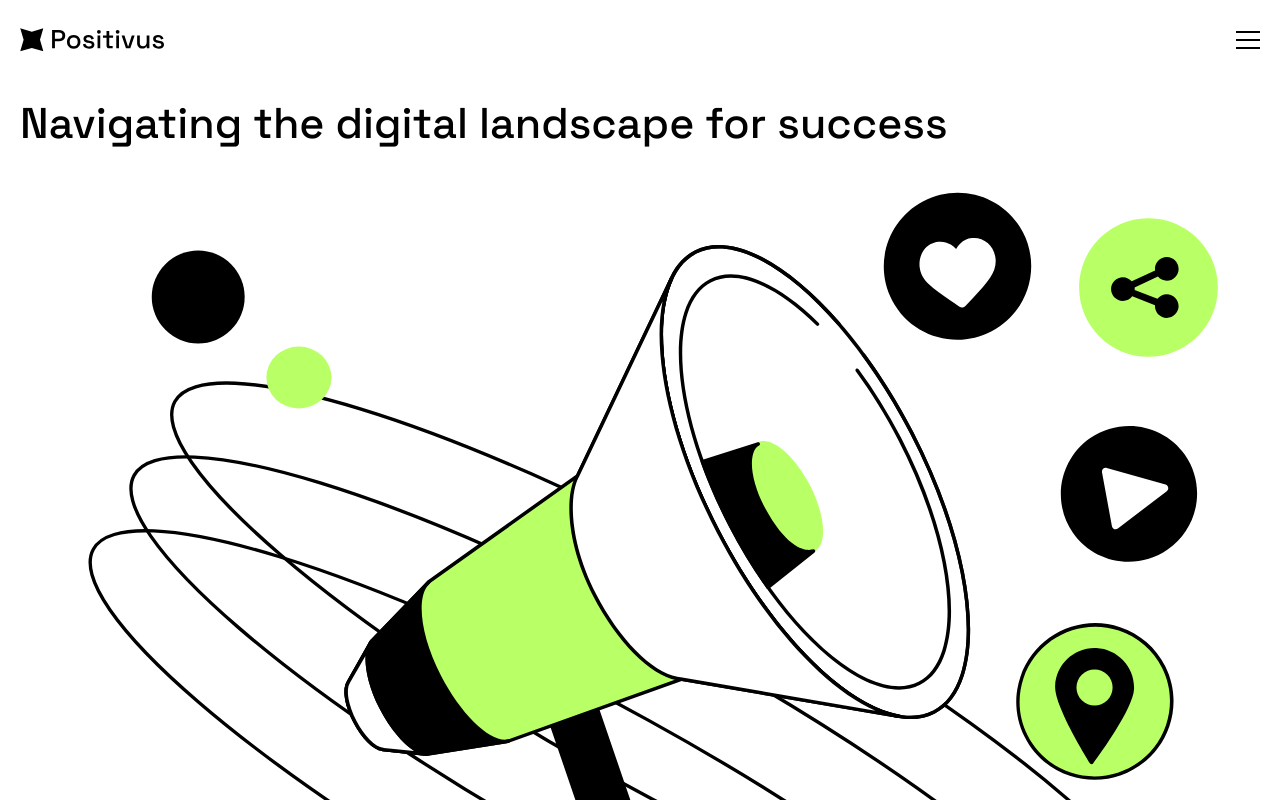
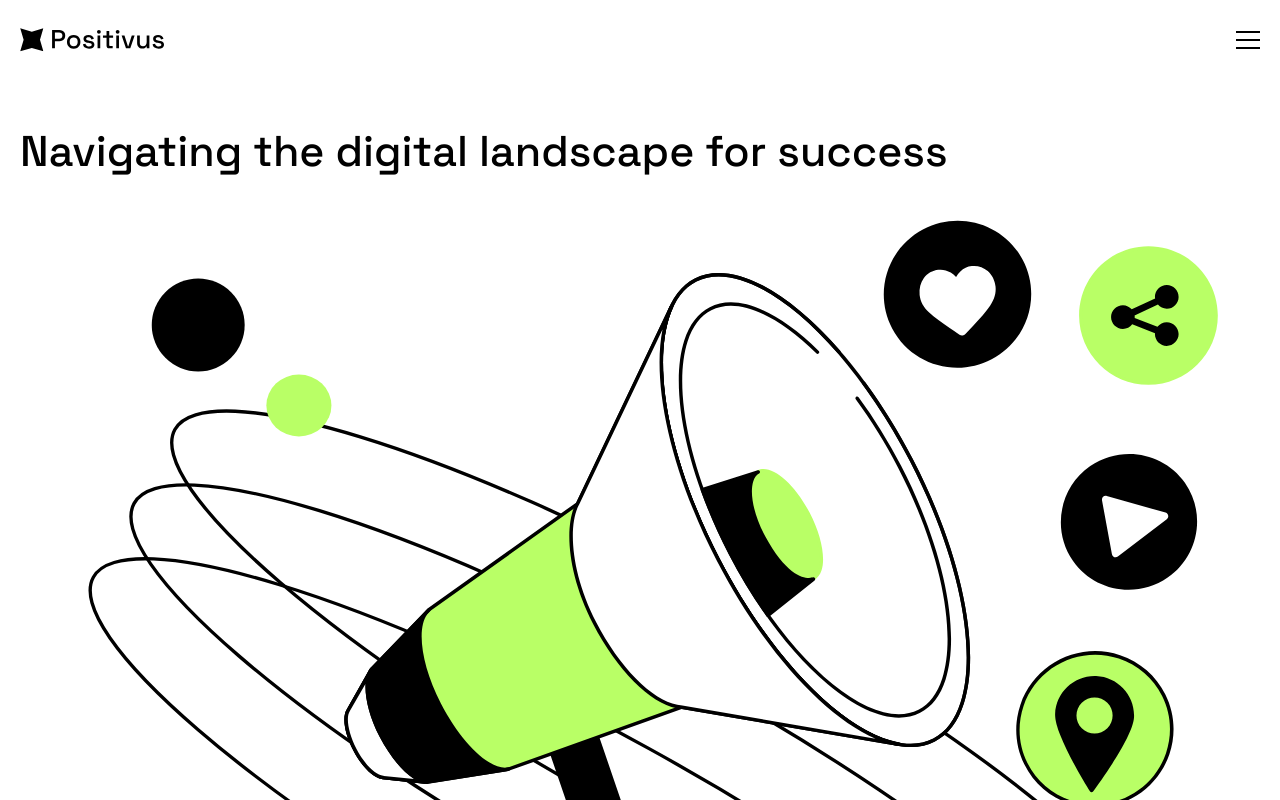
Before and after one commit to hafezfhmi/positivus, a Next.js app: page / in a window 1280 px wide. Shown: the top 800 px of the page. Built offline with nearby package versions, Linux system fonts and the light colour scheme.

Commit message:
feat: make Navbar sticky

```diff
--- a/src/_components/Navbar.tsx
+++ b/src/_components/Navbar.tsx
@@ -3,7 +3,7 @@ import PositivusLogo from "./PositivusLogo";
 
 export default function Navbar() {
   return (
-    <nav className="flex justify-between items-center pt-7 px-5">
+    <nav className="flex justify-between items-center sticky top-0 bg-white p-7 px-5 z-50">
       <Link href="#">
         <PositivusLogo />
       </Link>
```
